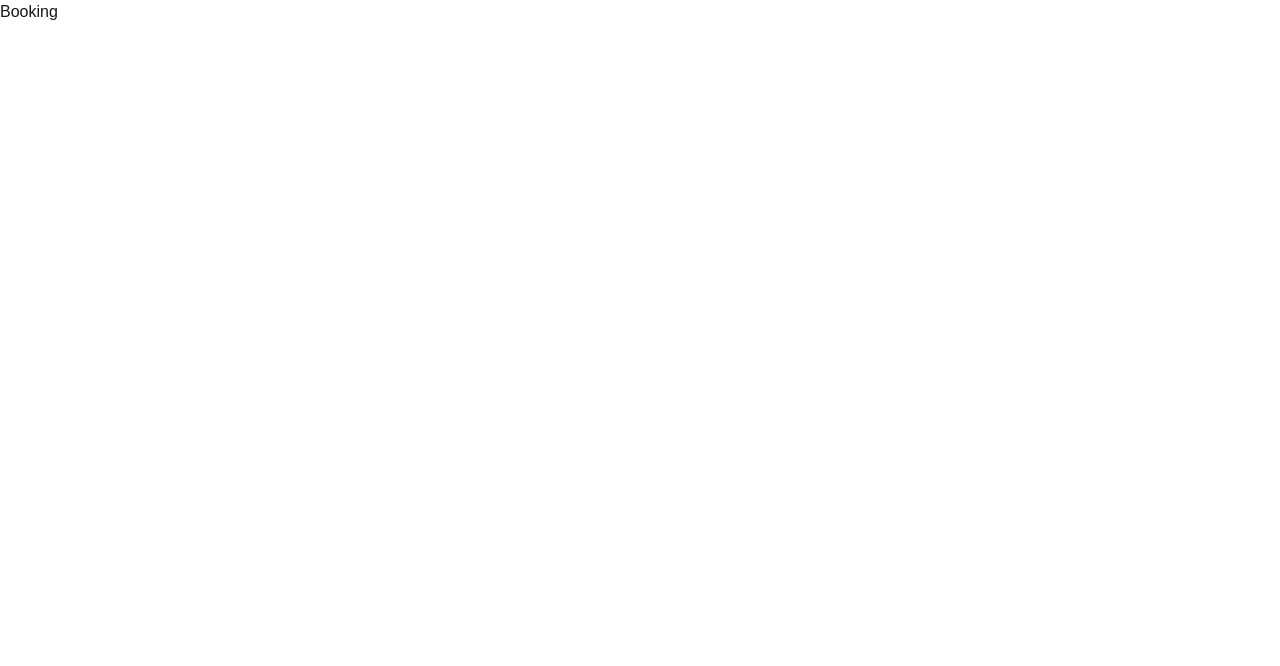
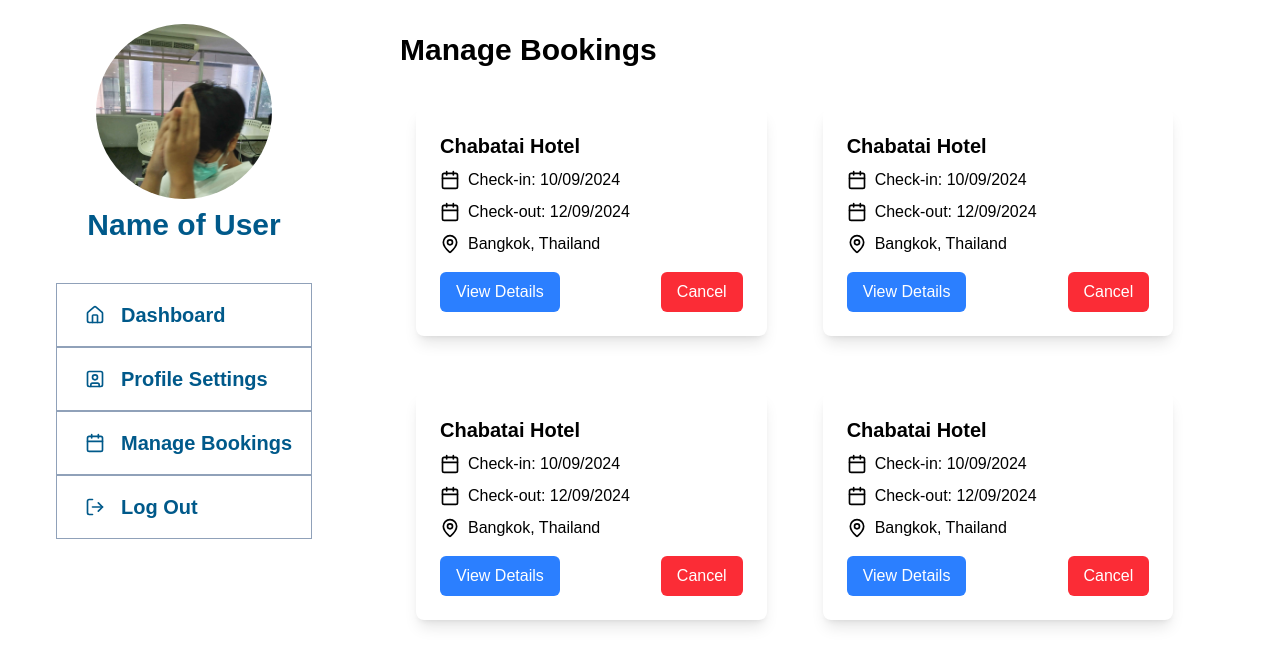
Before and after one commit to Bossppp/fe-project-2024-2-concern-but-complete, a Next.js app: page /user/bookings in a window 1280 px wide. Shown: the top 666 px of the page. Built offline with nearby package versions, Linux system fonts and the light colour scheme.

Commit message:
feat: add manage bookings page

```diff
--- a/src/app/(user)/user/bookings/page.tsx
+++ b/src/app/(user)/user/bookings/page.tsx
@@ -1,9 +1,16 @@
+import ManageBookings from '@/components/ManageBooking';
+import UserNavigate from '@/components/UserNavigate';
 import React from 'react'
 
 function Booking() {
   return (
-    <div>Booking</div>
-  )
+    <div className="flex bg-white">
+      <UserNavigate />
+      <div className=" p-2 w-2/3">
+        <ManageBookings />
+      </div>
+    </div>
+  );
 }
 
 export default Booking
--- /dev/null
+++ b/src/components/BookingCard.tsx
@@ -0,0 +1,57 @@
+import { Calendar, MapPin } from "lucide-react"; // Import the relevant icons
+
+interface BookingCardProps {
+  hotelName: string;
+  checkIn: string;
+  checkOut: string;
+  location: string;
+  onViewDetails: () => void;
+  onCancel: () => void;
+}
+
+function BookingCard({
+  hotelName,
+  checkIn,
+  checkOut,
+  location,
+  onViewDetails,
+  onCancel,
+}: BookingCardProps) {
+  return (
+    <div className="w-full p-4 text-black">
+      <div className="bg-white p-6 rounded-lg shadow-lg">
+        <h3 className="font-bold text-xl mb-2">{hotelName}</h3>
+        <div className="mb-4">
+          <div className="flex items-center mb-2">
+            <Calendar className="w-5 h-5 mr-2" />
+            <span>Check-in: {checkIn}</span>
+          </div>
+          <div className="flex items-center mb-2">
+            <Calendar className="w-5 h-5 mr-2" />
+            <span>Check-out: {checkOut}</span>
+          </div>
+          <div className="flex items-center mb-4">
+            <MapPin className="w-5 h-5 mr-2" />
+            <span>{location}</span>
+          </div>
+        </div>
+        <div className="flex justify-between mt-4">
+          <button
+            onClick={onViewDetails}
+            className="bg-blue-500 text-white px-4 py-2 rounded-md hover:bg-blue-600"
+          >
+            View Details
+          </button>
+          <button
+            onClick={onCancel}
+            className="bg-red-500 text-white px-4 py-2 rounded-md hover:bg-red-600"
+          >
+            Cancel
+          </button>
+        </div>
+      </div>
+    </div>
+  );
+}
+
+export default BookingCard;
--- /dev/null
+++ b/src/components/ManageBooking.tsx
@@ -0,0 +1,75 @@
+"use client";
+import React, { useState } from "react";
+import BookingCard from "./BookingCard";
+
+interface Booking {
+    id: string;
+    hotelName: string;
+    checkIn: string;
+    checkOut: string;
+    location: string;
+}
+
+function ManageBookings() {
+    const [bookings, setBookings] = useState<Booking[]>([
+        {
+            id: "1",
+            hotelName: "Chabatai Hotel",
+            checkIn: "10/09/2024",
+            checkOut: "12/09/2024",
+            location: "Bangkok, Thailand",
+        },
+        {
+            id: "2",
+            hotelName: "Chabatai Hotel",
+            checkIn: "10/09/2024",
+            checkOut: "12/09/2024",
+            location: "Bangkok, Thailand",
+        },
+        {
+            id: "3",
+            hotelName: "Chabatai Hotel",
+            checkIn: "10/09/2024",
+            checkOut: "12/09/2024",
+            location: "Bangkok, Thailand",
+        },
+        {
+            id: "4",
+            hotelName: "Chabatai Hotel",
+            checkIn: "10/09/2024",
+            checkOut: "12/09/2024",
+            location: "Bangkok, Thailand",
+        },
+    ]);
+
+    const handleViewDetails = (id: string) => {
+        alert(`Viewing details for booking with ID: ${id}`);
+    };
+
+    const handleCancel = (id: string) => {
+        setBookings((prevBookings) =>
+            prevBookings.filter((booking) => booking.id !== id)
+        );
+        alert(`Booking with ID: ${id} has been canceled`);
+    };
+
+    return (
+        <div className="p-6">
+            <h1 className="text-3xl font-bold mb-6 text-black">Manage Bookings</h1>
+            <div className="grid grid-cols-1 sm:grid-cols-2 lg:grid-cols-2 gap-6">
+                {bookings.map((booking) => (
+                    <BookingCard
+                        key={booking.id}
+                        hotelName={booking.hotelName}
+                        checkIn={booking.checkIn}
+                        checkOut={booking.checkOut}
+                        location={booking.location}
+                        onViewDetails={() => handleViewDetails(booking.id)}
+                        onCancel={() => handleCancel(booking.id)}
+                    />
+                ))}
+            </div>
+        </div>
+    );
+}
+export default ManageBookings;
--- a/src/components/NavigateBtn.tsx
+++ b/src/components/NavigateBtn.tsx
@@ -8,7 +8,7 @@ interface NavigateBtnProps {
   onClick?: () => void;
 }
 
-const NavigateBtn: React.FC<NavigateBtnProps> = ({ icon, label, onClick }) => {
+function NavigateBtn({ icon, label, onClick }: NavigateBtnProps) {
     return (
         <button
             onClick={onClick}
@@ -19,6 +19,6 @@ const NavigateBtn: React.FC<NavigateBtnProps> = ({ icon, label, onClick }) => {
             <span className="text-xl font-semibold">{label}</span>
         </button>
     );
-};
+}
 
 export default NavigateBtn;
--- a/src/components/ProfileSettingsForm.tsx
+++ b/src/components/ProfileSettingsForm.tsx
@@ -1,7 +1,7 @@
 "use client";
 import React, { useState } from "react";
 
-const ProfileSettingsForm = () => {
+function ProfileSettingsForm() {
   const [email, setEmail] = useState("usermail@gmail.com");
   const [fullName, setFullName] = useState("Name of user");
   const [phone, setPhone] = useState("000-000-0000");
@@ -65,6 +65,6 @@ const ProfileSettingsForm = () => {
       </form>
     </div>
   );
-};
+}
 
 export default ProfileSettingsForm;
```
Lines whose indentation alone changed are shown as unchanged.
